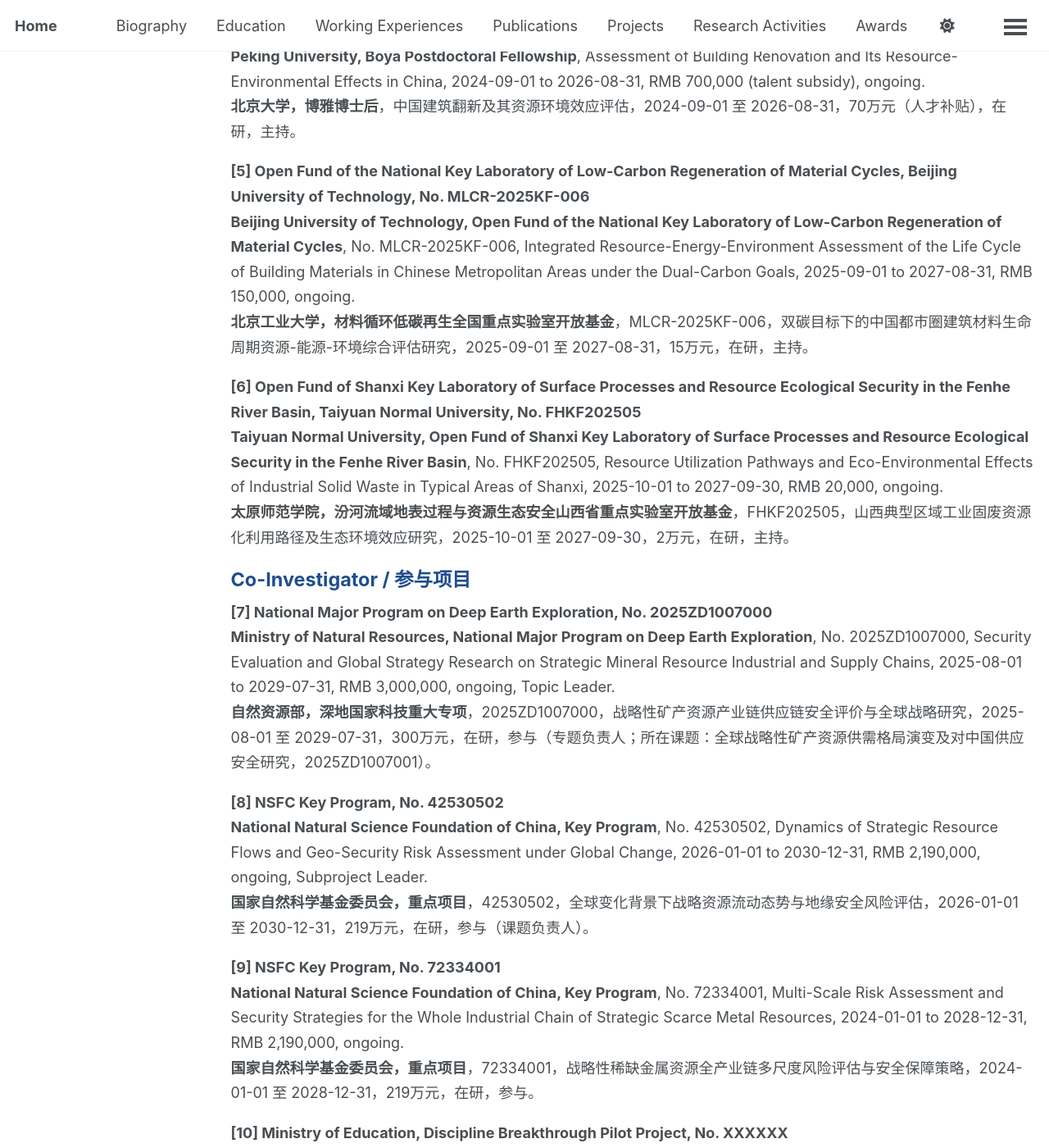
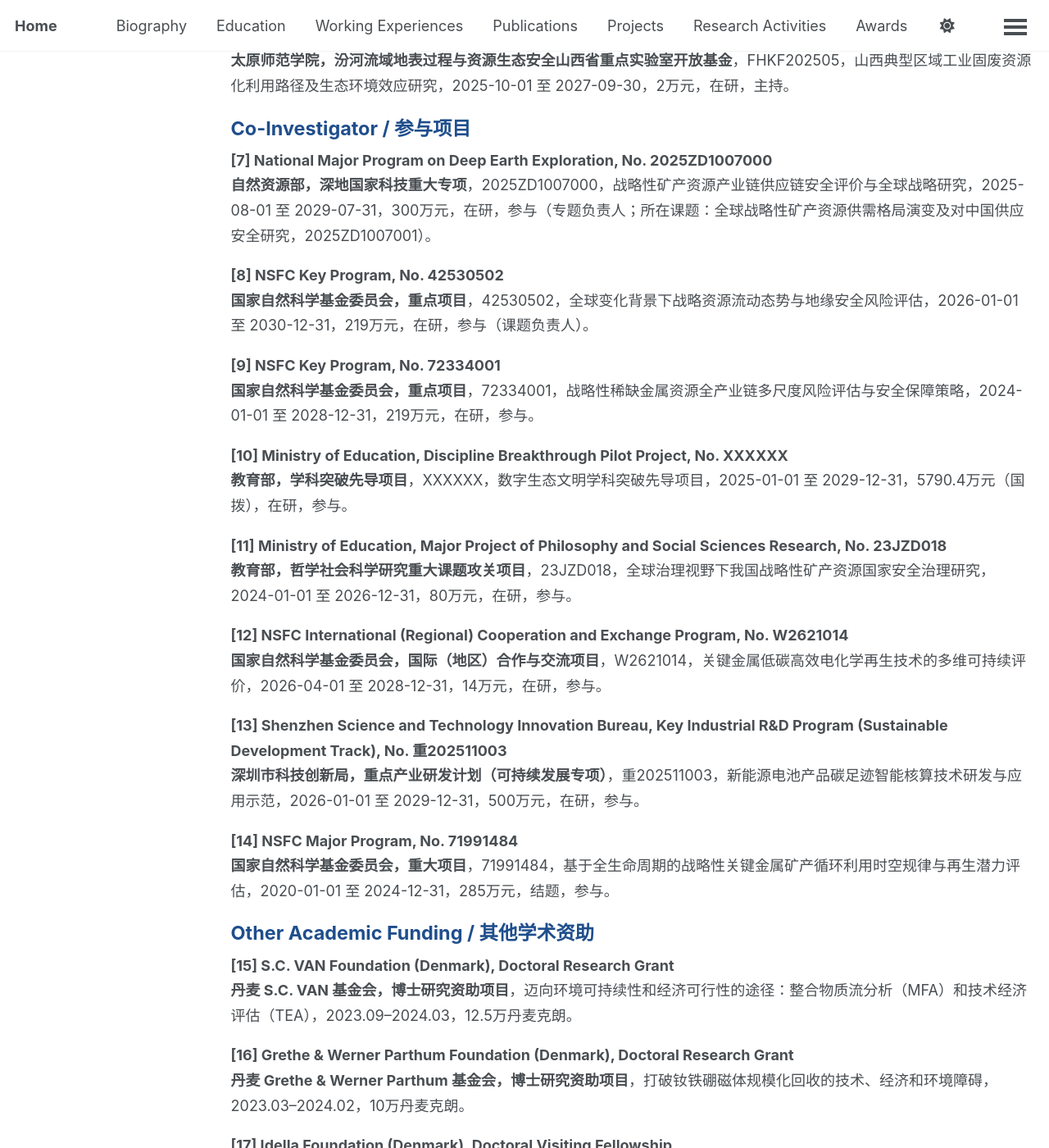
Before and after one commit to QianceLIU/qianceliu.github.io, a Jekyll site: the page built from _pages/Full Project List.md, in a window 1280 px wide and 1400 px high, scrolled down 782 px. Shown: the whole window at 82% size. Built offline with Jekyll 4.4.1, drawn with Linux system fonts in a browser that asks for light colours; a script bundle is joined from its source files by our own code; library files that are not in the unit come from our copies; some of the changed text lies outside the part shown.

Commit message:
Update Full Project List.md

```diff
--- a/_pages/Full Project List.md
+++ b/_pages/Full Project List.md
@@ -44,37 +44,31 @@
 
 <div class="entry-item">
   <div class="entry-title">[1] National Postdoctoral Talent Program (Overseas Recruitment Track)</div>
-  <strong>Organization Department of the CPC Central Committee, National Postdoctoral Talent Program (Overseas Recruitment Track)</strong>, Multidimensional Sustainability Assessment of Building Renovation in China under the Dual-Carbon Goals..., 2024-09-01 to 2027-08-31, RMB 900,000, ongoing.<br>
   <strong>中组部，博士后海外引进人才专项</strong>，“双碳目标”下中国建筑翻新的...多维可持续性评估，2024-09-01 至 2027-08-31，90万元，在研，主持。
 </div>
 
 <div class="entry-item">
   <div class="entry-title">[2] National Natural Science Foundation of China, Young Scientists Fund (Category C), No. 72504011</div>
-  <strong>National Natural Science Foundation of China, Young Scientists Fund (Category C)</strong>, No. 72504011, Regulatory Mechanisms of Secondary Rare Earth Resource Supply Potential and Optimization of Large-Scale Recycling Pathways, 2026-01-01 to 2028-12-31, RMB 300,000, ongoing.<br>
   <strong>国家自然科学基金委员会，青年科学基金项目（C类）</strong>，72504011，稀土二次资源供给潜力调控机制与规模化回收路径优化研究，2026-01-01 至 2028-12-31，30万元，在研，主持。
 </div>
 
 <div class="entry-item">
   <div class="entry-title">[3] China Postdoctoral Science Foundation, General Program (77th Batch), No. 2025M771824</div>
-  <strong>China Postdoctoral Science Foundation, General Program (77th Batch)</strong>, No. 2025M771824, Supply Potential Regulation and Pathway Optimization of Secondary Rare Earth Resources for Large-Scale Recycling, 2025-07-01 to 2027-08-31, RMB 50,000, ongoing.<br>
   <strong>中国博士后科学基金会，中国博士后科学基金面上资助（第77批）</strong>，2025M771824，面向规模化回收的稀土二次资源供给潜力调控与路径优化，2025-07-01 至 2027-08-31，5万元，在研，主持。
 </div>
 
 <div class="entry-item">
   <div class="entry-title">[4] Peking University Boya Postdoctoral Fellowship</div>
-  <strong>Peking University, Boya Postdoctoral Fellowship</strong>, Assessment of Building Renovation and Its Resource-Environmental Effects in China, 2024-09-01 to 2026-08-31, RMB 700,000 (talent subsidy), ongoing.<br>
   <strong>北京大学，博雅博士后</strong>，中国建筑翻新及其资源环境效应评估，2024-09-01 至 2026-08-31，70万元（人才补贴），在研，主持。
 </div>
 
 <div class="entry-item">
   <div class="entry-title">[5] Open Fund of the National Key Laboratory of Low-Carbon Regeneration of Material Cycles, Beijing University of Technology, No. MLCR-2025KF-006</div>
-  <strong>Beijing University of Technology, Open Fund of the National Key Laboratory of Low-Carbon Regeneration of Material Cycles</strong>, No. MLCR-2025KF-006, Integrated Resource-Energy-Environment Assessment of the Life Cycle of Building Materials in Chinese Metropolitan Areas under the Dual-Carbon Goals, 2025-09-01 to 2027-08-31, RMB 150,000, ongoing.<br>
   <strong>北京工业大学，材料循环低碳再生全国重点实验室开放基金</strong>，MLCR-2025KF-006，双碳目标下的中国都市圈建筑材料生命周期资源-能源-环境综合评估研究，2025-09-01 至 2027-08-31，15万元，在研，主持。
 </div>
 
 <div class="entry-item">
   <div class="entry-title">[6] Open Fund of Shanxi Key Laboratory of Surface Processes and Resource Ecological Security in the Fenhe River Basin, Taiyuan Normal University, No. FHKF202505</div>
-  <strong>Taiyuan Normal University, Open Fund of Shanxi Key Laboratory of Surface Processes and Resource Ecological Security in the Fenhe River Basin</strong>, No. FHKF202505, Resource Utilization Pathways and Eco-Environmental Effects of Industrial Solid Waste in Typical Areas of Shanxi, 2025-10-01 to 2027-09-30, RMB 20,000, ongoing.<br>
   <strong>太原师范学院，汾河流域地表过程与资源生态安全山西省重点实验室开放基金</strong>，FHKF202505，山西典型区域工业固废资源化利用路径及生态环境效应研究，2025-10-01 至 2027-09-30，2万元，在研，主持。
 </div>
 
@@ -82,49 +76,41 @@
 
 <div class="entry-item">
   <div class="entry-title">[7] National Major Program on Deep Earth Exploration, No. 2025ZD1007000</div>
-  <strong>Ministry of Natural Resources, National Major Program on Deep Earth Exploration</strong>, No. 2025ZD1007000, Security Evaluation and Global Strategy Research on Strategic Mineral Resource Industrial and Supply Chains, 2025-08-01 to 2029-07-31, RMB 3,000,000, ongoing, Topic Leader.<br>
   <strong>自然资源部，深地国家科技重大专项</strong>，2025ZD1007000，战略性矿产资源产业链供应链安全评价与全球战略研究，2025-08-01 至 2029-07-31，300万元，在研，参与（专题负责人；所在课题：全球战略性矿产资源供需格局演变及对中国供应安全研究，2025ZD1007001）。
 </div>
 
 <div class="entry-item">
   <div class="entry-title">[8] NSFC Key Program, No. 42530502</div>
-  <strong>National Natural Science Foundation of China, Key Program</strong>, No. 42530502, Dynamics of Strategic Resource Flows and Geo-Security Risk Assessment under Global Change, 2026-01-01 to 2030-12-31, RMB 2,190,000, ongoing, Subproject Leader.<br>
   <strong>国家自然科学基金委员会，重点项目</strong>，42530502，全球变化背景下战略资源流动态势与地缘安全风险评估，2026-01-01 至 2030-12-31，219万元，在研，参与（课题负责人）。
 </div>
 
 <div class="entry-item">
   <div class="entry-title">[9] NSFC Key Program, No. 72334001</div>
-  <strong>National Natural Science Foundation of China, Key Program</strong>, No. 72334001, Multi-Scale Risk Assessment and Security Strategies for the Whole Industrial Chain of Strategic Scarce Metal Resources, 2024-01-01 to 2028-12-31, RMB 2,190,000, ongoing.<br>
   <strong>国家自然科学基金委员会，重点项目</strong>，72334001，战略性稀缺金属资源全产业链多尺度风险评估与安全保障策略，2024-01-01 至 2028-12-31，219万元，在研，参与。
 </div>
 
 <div class="entry-item">
   <div class="entry-title">[10] Ministry of Education, Discipline Breakthrough Pilot Project, No. XXXXXX</div>
-  <strong>Ministry of Education, Discipline Breakthrough Pilot Project</strong>, No. XXXXXX, Pilot Project for Digital Ecological Civilization Discipline Breakthrough, 2025-01-01 to 2029-12-31, RMB 57.904 million (central funding), ongoing.<br>
   <strong>教育部，学科突破先导项目</strong>，XXXXXX，数字生态文明学科突破先导项目，2025-01-01 至 2029-12-31，5790.4万元（国拨），在研，参与。
 </div>
 
 <div class="entry-item">
   <div class="entry-title">[11] Ministry of Education, Major Project of Philosophy and Social Sciences Research, No. 23JZD018</div>
-  <strong>Ministry of Education, Major Project of Philosophy and Social Sciences Research</strong>, No. 23JZD018, National Security Governance of China’s Strategic Mineral Resources from a Global Governance Perspective, 2024-01-01 to 2026-12-31, RMB 800,000, ongoing.<br>
   <strong>教育部，哲学社会科学研究重大课题攻关项目</strong>，23JZD018，全球治理视野下我国战略性矿产资源国家安全治理研究，2024-01-01 至 2026-12-31，80万元，在研，参与。
 </div>
 
 <div class="entry-item">
   <div class="entry-title">[12] NSFC International (Regional) Cooperation and Exchange Program, No. W2621014</div>
-  <strong>National Natural Science Foundation of China, International (Regional) Cooperation and Exchange Program</strong>, No. W2621014, Multidimensional Sustainability Assessment of Low-Carbon and High-Efficiency Electrochemical Regeneration Technologies for Critical Metals, 2026-04-01 to 2028-12-31, RMB 140,000, ongoing.<br>
   <strong>国家自然科学基金委员会，国际（地区）合作与交流项目</strong>，W2621014，关键金属低碳高效电化学再生技术的多维可持续评价，2026-04-01 至 2028-12-31，14万元，在研，参与。
 </div>
 
 <div class="entry-item">
   <div class="entry-title">[13] Shenzhen Science and Technology Innovation Bureau, Key Industrial R&amp;D Program (Sustainable Development Track), No. 重202511003</div>
-  <strong>Shenzhen Science and Technology Innovation Bureau, Key Industrial R&amp;D Program (Sustainable Development Track)</strong>, No. 重202511003, R&amp;D and Demonstration of Intelligent Carbon Footprint Accounting Technologies for New Energy Battery Products, 2026-01-01 to 2029-12-31, RMB 5,000,000, ongoing.<br>
   <strong>深圳市科技创新局，重点产业研发计划（可持续发展专项）</strong>，重202511003，新能源电池产品碳足迹智能核算技术研发与应用示范，2026-01-01 至 2029-12-31，500万元，在研，参与。
 </div>
 
 <div class="entry-item">
   <div class="entry-title">[14] NSFC Major Program, No. 71991484</div>
-  <strong>National Natural Science Foundation of China, Major Program</strong>, No. 71991484, Spatiotemporal Dynamics and Recycling Potential of Strategic Critical Metals from a Life-Cycle Perspective, 2020-01-01 to 2024-12-31, RMB 2,850,000, completed.<br>
   <strong>国家自然科学基金委员会，重大项目</strong>，71991484，基于全生命周期的战略性关键金属矿产循环利用时空规律与再生潜力评估，2020-01-01 至 2024-12-31，285万元，结题，参与。
 </div>
 
@@ -132,18 +118,15 @@
 
 <div class="entry-item">
   <div class="entry-title">[15] S.C. VAN Foundation (Denmark), Doctoral Research Grant</div>
-  <strong>S.C. VAN Foundation (Denmark), Doctoral Research Grant</strong>, Towards Environmental Sustainability and Economic Viability: Integrating Material Flow Analysis (MFA) and Techno-Economic Assessment (TEA), 2023.09–2024.03, 125,000 DKK.<br>
   <strong>丹麦 S.C. VAN 基金会，博士研究资助项目</strong>，迈向环境可持续性和经济可行性的途径：整合物质流分析（MFA）和技术经济评估（TEA），2023.09–2024.03，12.5万丹麦克朗。
 </div>
 
 <div class="entry-item">
   <div class="entry-title">[16] Grethe &amp; Werner Parthum Foundation (Denmark), Doctoral Research Grant</div>
-  <strong>Grethe &amp; Werner Parthum Foundation (Denmark), Doctoral Research Grant</strong>, Breaking the Technical, Economic, and Environmental Barriers to Large-Scale Recycling of NdFeB Magnets, 2023.03–2024.02, 100,000 DKK.<br>
   <strong>丹麦 Grethe &amp; Werner Parthum 基金会，博士研究资助项目</strong>，打破钕铁硼磁体规模化回收的技术、经济和环境障碍，2023.03–2024.02，10万丹麦克朗。
 </div>
 
 <div class="entry-item">
   <div class="entry-title">[17] Idella Foundation (Denmark), Doctoral Visiting Fellowship</div>
-  <strong>Idella Foundation (Denmark), Doctoral Visiting Fellowship</strong>, 2022.09–2023.06, 25,000 DKK.<br>
   <strong>丹麦 Idella Foundation 基金会，博士研究访学项目</strong>，2022.09–2023.06，2.5万丹麦克朗。
 </div>
```
